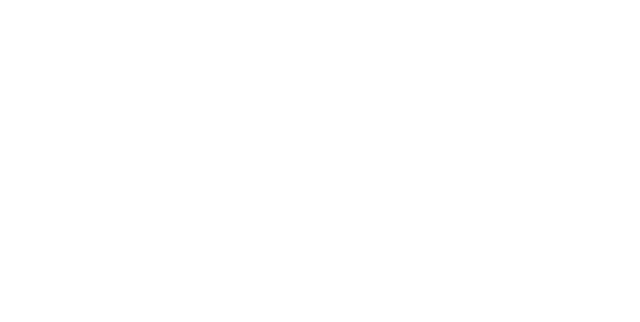
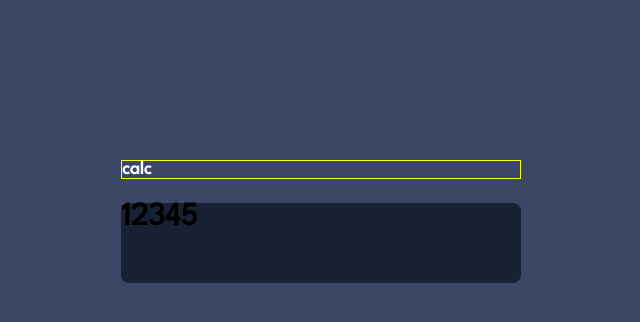
Before and after one commit to susovan777/Calculator-App, a plain HTML site: page index.html in a window 1280 px wide. Shown: the whole page, without its empty margins (319-959 px from the left). Drawn offline with Linux system fonts and the light colour scheme.

Commit message:
Added style.css and updated index.html

```diff
--- a/index.html
+++ b/index.html
@@ -5,8 +5,17 @@
     <meta http-equiv="X-UA-Compatible" content="IE=edge">
     <meta name="viewport" content="width=device-width, initial-scale=1.0">
     <title>Calculator app</title>
+    <link rel="stylesheet" href="style.css">
 </head>
 <body>
-
+    <div class="container">
+        <div class="head">
+            <h3>calc</h3>
+        </div>
+        <div class="display">
+            <h1>12345</h1>
+        </div>
+        <div class="keys"></div>
+    </div>
 </body>
 </html>
--- /dev/null
+++ b/style.css
@@ -0,0 +1,36 @@
+
+@import url('https://fonts.googleapis.com/css2?family=League+Spartan&display=swap');
+
+* {
+    margin: 0;
+    padding: 0;
+    box-sizing: border-box;
+}
+
+body {
+    background-color: #3b4664;
+    font-family: 'League Spartan', sans-serif;
+    ;
+}
+
+.container {
+    /* border: 1px solid white; */
+    width: 25rem;
+    height: 60vh;
+    margin: 10rem auto;
+}
+
+.head {
+    border: 1px solid yellow;
+    margin-bottom: 1.5rem;
+    color: #fff;
+}
+
+.display {
+    background-color: hsl(224, 36%, 15%);
+    width: 100%;
+    height: 5rem;
+    margin-bottom: 1.5rem;
+    border-radius: 0.5rem;
+    position: relative;
+}
```
